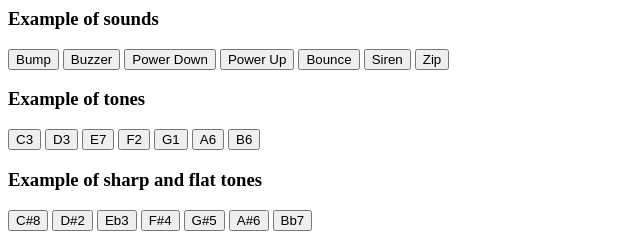
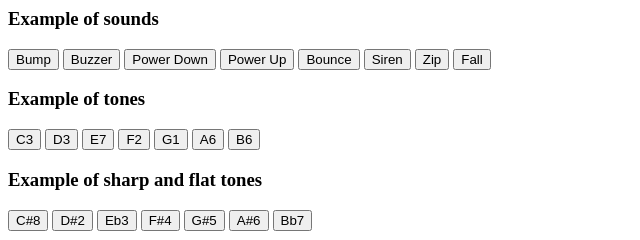
Before and after one commit to escottalexander/simpleTones.js, a plain HTML site: page toneTest.html in a window 1280 px wide. Shown: the top 240 px of the page, 0-640 px from the left. Drawn offline with Linux system fonts and the light colour scheme; a script that the page names is missing.

Commit message:
Add Falling button.

```diff
--- a/toneTest.html
+++ b/toneTest.html
@@ -13,6 +13,7 @@
 			<button onClick='playSound("bounce")'> Bounce </button>
 			<button onClick='playSound("siren")'> Siren </button>
 			<button onClick='playSound("zip")'> Zip </button>
+			<button onClick='playSound("falling")'> Fall </button>
 		</div>
 	<h3>Example of tones</h3>
 <div class="row">
```
